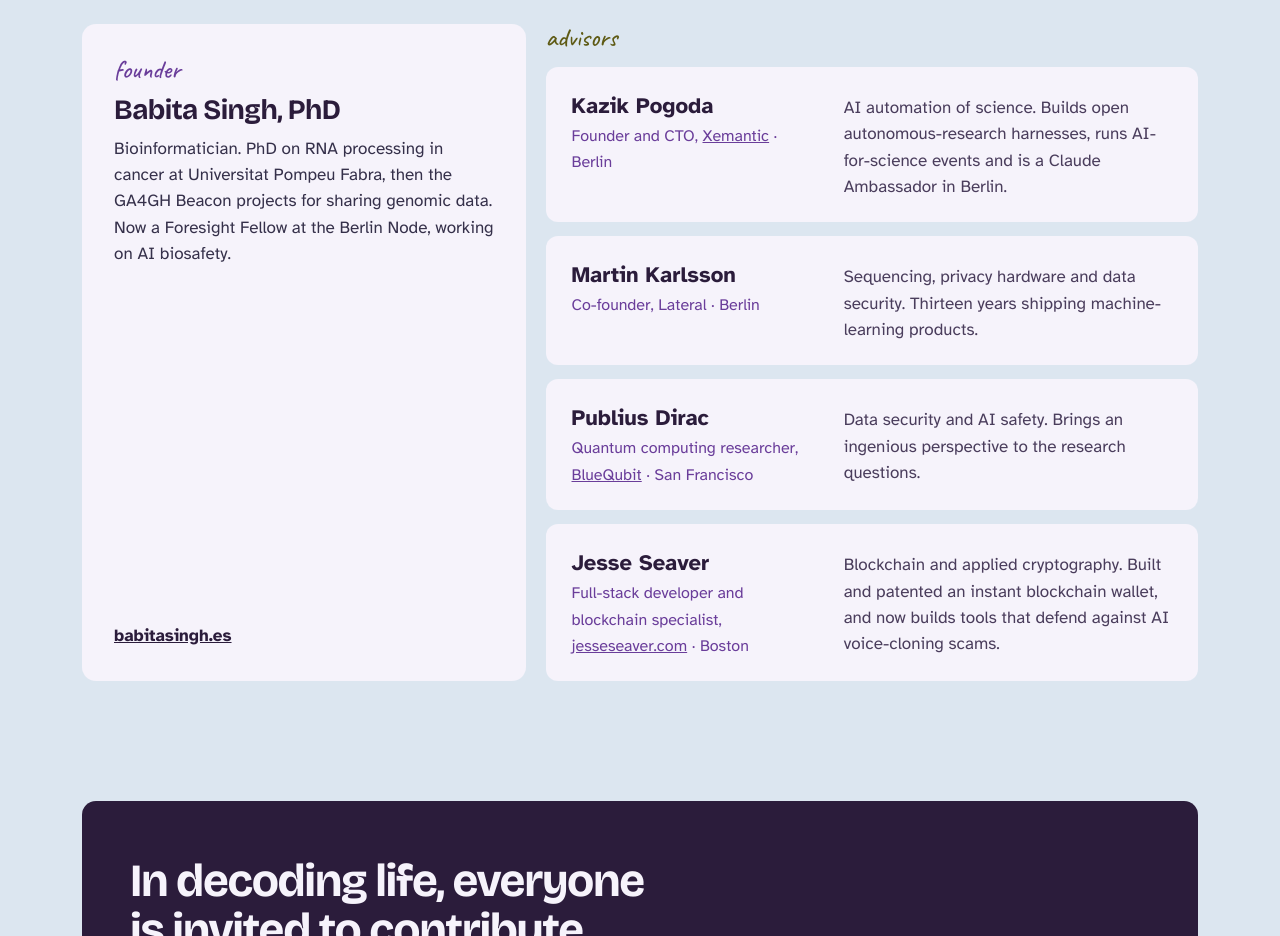
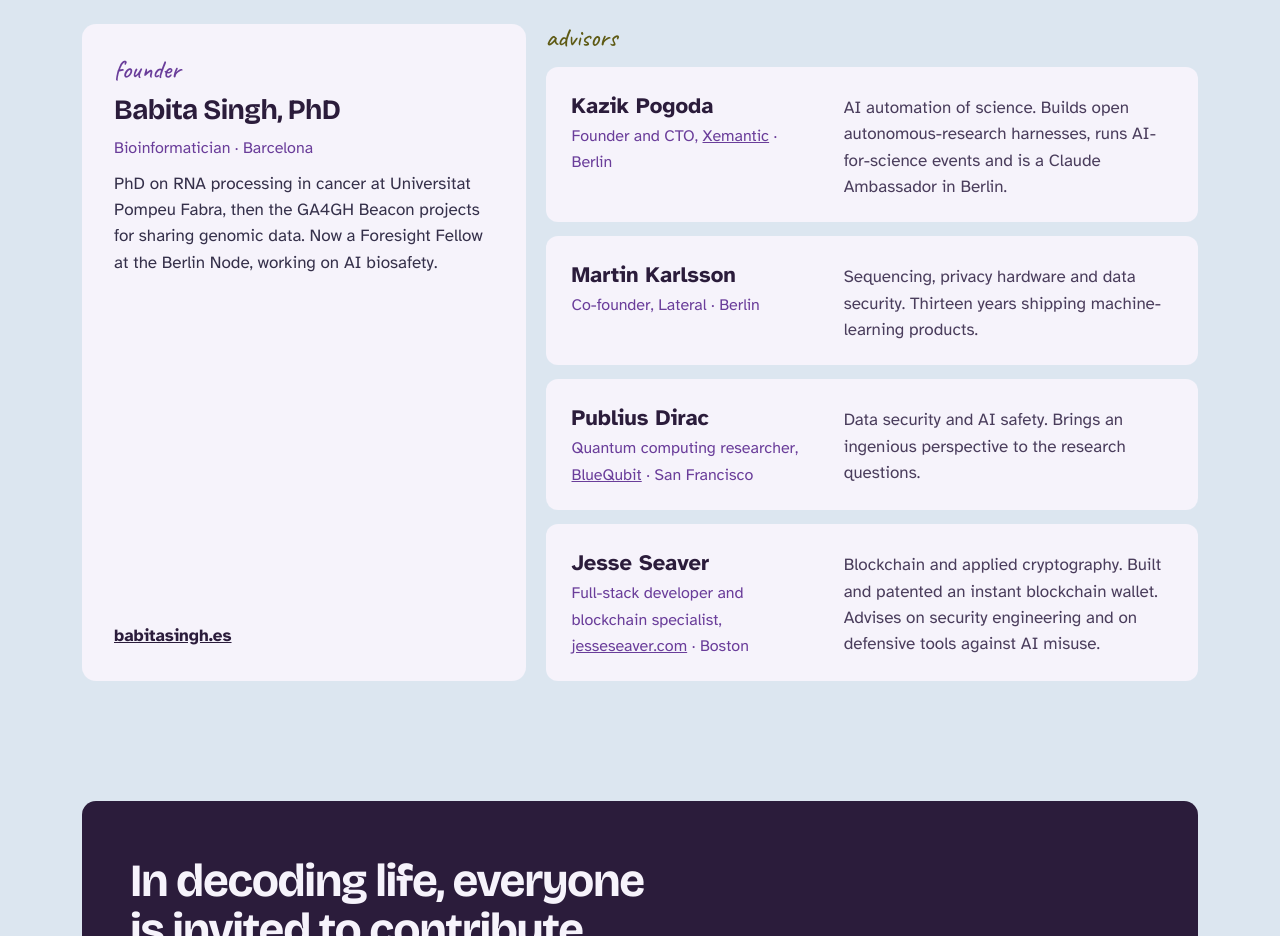
Before and after one commit to babisingh/genethropic-site, a website: page index.html in a window 1280 px wide. Shown: the part 3560-4496 px from the top of the page. Drawn offline with nearby package versions, Linux system fonts and the light colour scheme.

Commit message:
Add Barcelona to the founder card and reword Jesse's description
Co-Authored-By: Claude Fable 5.2 <noreply@anthropic.com>

```diff
--- a/index.html
+++ b/index.html
@@ -200,7 +200,8 @@
     <div class="founder">
       <div class="note">founder</div>
       <h3>Babita Singh, PhD</h3>
-      <p>Bioinformatician. PhD on RNA processing in cancer at Universitat Pompeu Fabra, then the GA4GH Beacon projects for sharing genomic data. Now a Foresight Fellow at the Berlin Node, working on AI biosafety.</p>
+      <span class="role">Bioinformatician · Barcelona</span>
+      <p>PhD on RNA processing in cancer at Universitat Pompeu Fabra, then the GA4GH Beacon projects for sharing genomic data. Now a Foresight Fellow at the Berlin Node, working on AI biosafety.</p>
       <a href="https://babitasingh.es/" target="_blank" rel="noopener">babitasingh.es</a>
     </div>
     <div class="advisors">
@@ -219,7 +220,7 @@
       </div>
       <div class="advisor">
         <div><h3>Jesse Seaver</h3><span class="role">Full-stack developer and blockchain specialist, <a href="https://jesseseaver.com/" target="_blank" rel="noopener">jesseseaver.com</a> · Boston</span></div>
-        <p>Blockchain and applied cryptography. Built and patented an instant blockchain wallet, and now builds tools that defend against AI voice-cloning scams.</p>
+        <p>Blockchain and applied cryptography. Built and patented an instant blockchain wallet. Advises on security engineering and on defensive tools against AI misuse.</p>
       </div>
     </div>
   </div>
--- a/styles.css
+++ b/styles.css
@@ -252,7 +252,7 @@ h1, h2, h3, p { margin: 0; }
 .advisor { background: var(--paper); border-radius: 12px; padding: 22px 26px; display: flex; flex-wrap: wrap; gap: 6px 28px; align-items: baseline; }
 .advisor div { flex: 1 1 220px; }
 .advisor h3 { font-size: 22px; font-weight: 700; }
-.advisor .role { color: var(--violet); font-size: 16px; }
+.advisor .role, .founder .role { color: var(--violet); font-size: 16px; }
 .advisor .role a { color: inherit; }
 .advisor p { flex: 2 1 280px; color: var(--ink-soft); }
 
```
